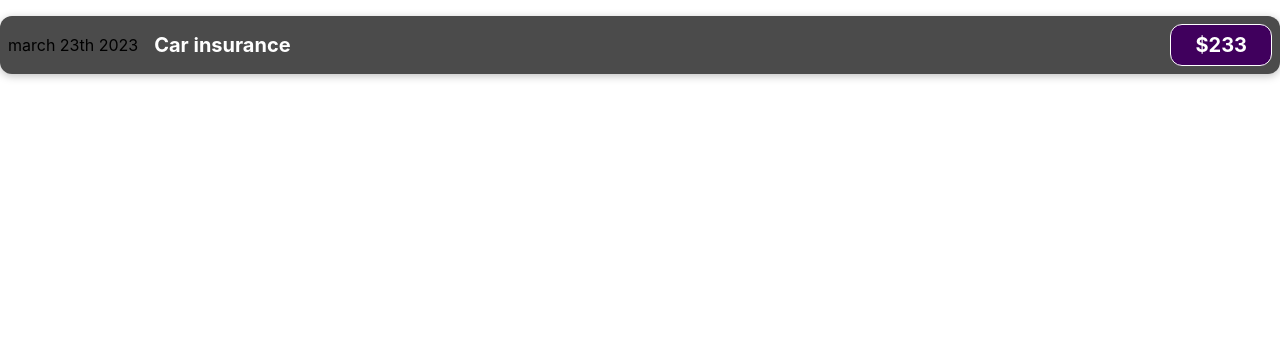
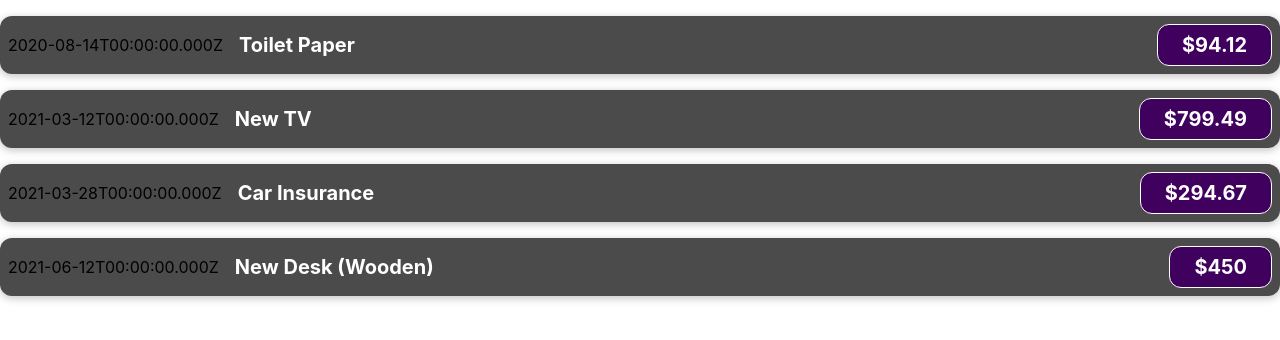
Before and after one commit to YashBriskteq/DailyExpenses, a React (Create React App) app: page / in a window 1280 px wide. Shown: the top 340 px of the page. Built offline with nearby package versions, Linux system fonts and the light colour scheme.

Commit message:
props added

```diff
--- a/src/App.js
+++ b/src/App.js
@@ -1,9 +1,50 @@
 import ExpenseItem from "./components/ExpenseItem";
 
 function App() {
+  const expenses = [
+    {
+      id: "e1",
+      title: "Toilet Paper",
+      amount: 94.12,
+      date: new Date(2020, 7, 14),
+    },
+    { id: "e2", title: "New TV", amount: 799.49, date: new Date(2021, 2, 12) },
+    {
+      id: "e3",
+      title: "Car Insurance",
+      amount: 294.67,
+      date: new Date(2021, 2, 28),
+    },
+    {
+      id: "e4",
+      title: "New Desk (Wooden)",
+      amount: 450,
+      date: new Date(2021, 5, 12),
+    },
+  ];
+
   return (
     <div className="App">
-      <ExpenseItem />
+      <ExpenseItem
+        title={expenses[0].title}
+        amount={expenses[0].amount}
+        date={expenses[0].date}
+      />
+      <ExpenseItem
+        title={expenses[1].title}
+        amount={expenses[1].amount}
+        date={expenses[1].date}
+      />
+      <ExpenseItem
+        title={expenses[2].title}
+        amount={expenses[2].amount}
+        date={expenses[2].date}
+      />
+      <ExpenseItem
+        title={expenses[3].title}
+        amount={expenses[3].amount}
+        date={expenses[3].date}
+      />
     </div>
   );
 }
--- a/src/components/ExpenseItem.js
+++ b/src/components/ExpenseItem.js
@@ -1,14 +1,20 @@
 import "./ExpenseItem.css";
 
-function ExpenseItem() {
+function ExpenseItem(props) {
+  // const expenseDate = new Date(2023, 3, 14);
+  // const expenseTitle = "Car Insurance";
+  // const expenseAmount = 233;
+
   return (
-    <div className="expense-item">
-      <div>march 23th 2023</div>
-      <div className="expense-item__description">
-        <h2>Car insurance</h2>
-        <div className="expense-item__price">$233</div>
+    <>
+      <div className="expense-item">
+        <div>{props.date.toISOString()}</div>
+        <div className="expense-item__description">
+          <h2>{props.title}</h2>
+          <div className="expense-item__price">${props.amount}</div>
+        </div>
       </div>
-    </div>
+    </>
   );
 }
 
```
